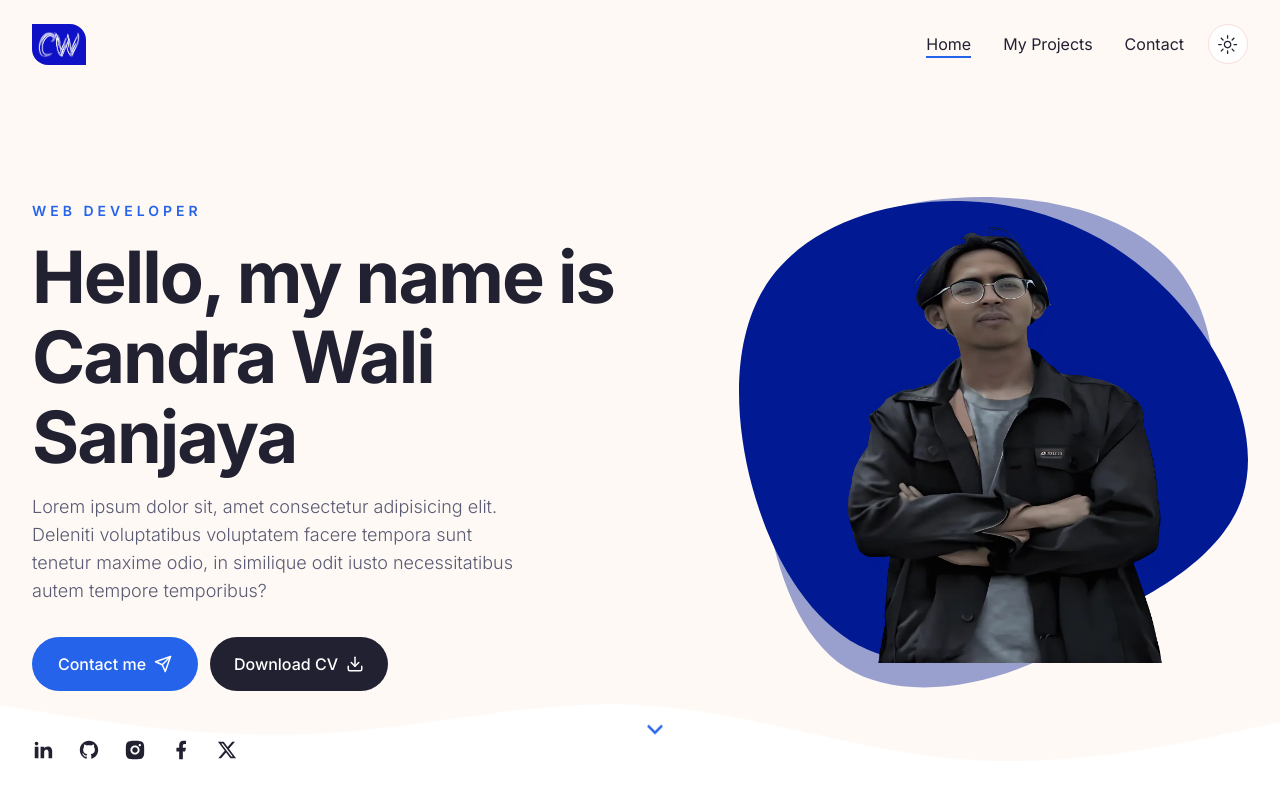
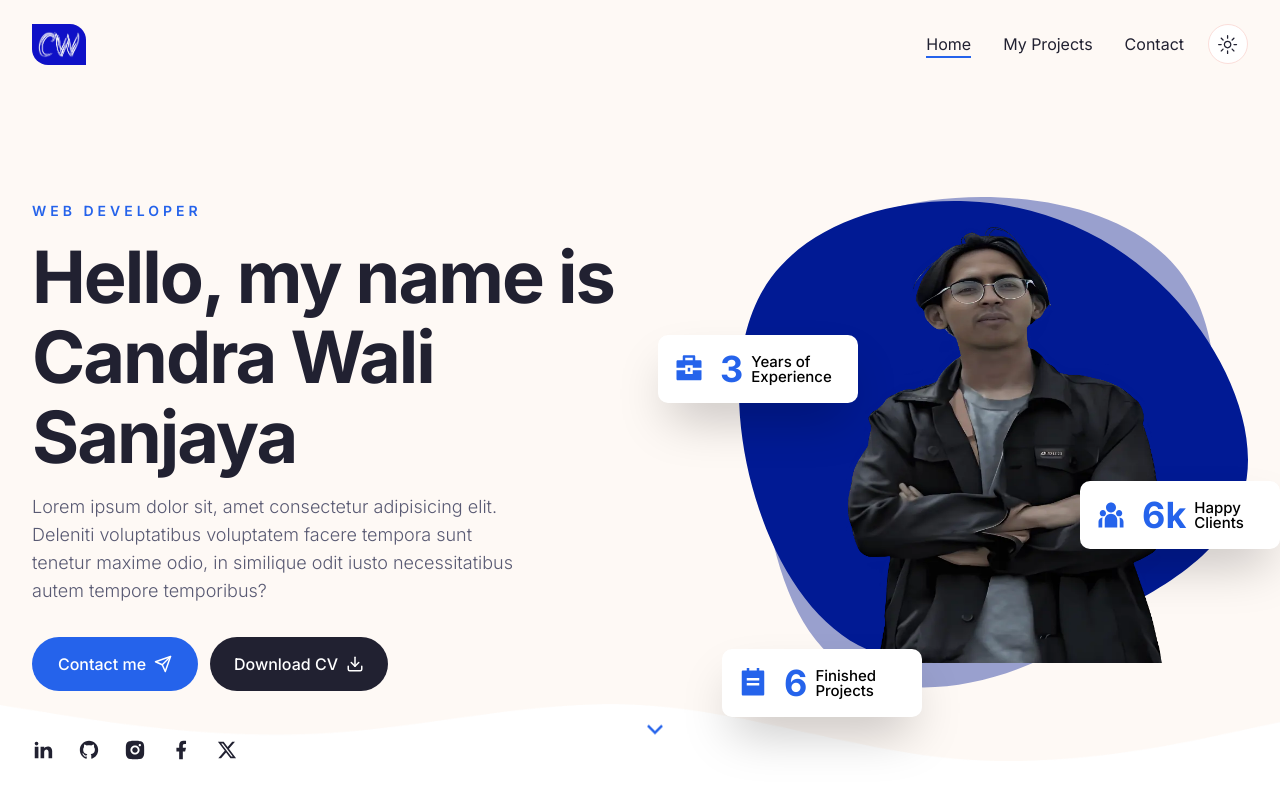
Before and after one commit to chndrwali/portfolio-v2, a Next.js app: page / in a window 1280 px wide. Shown: the top 798 px of the page. Built offline with nearby package versions, Linux system fonts and the light colour scheme.

Commit message:
add: badge

```diff
--- a/app/globals.css
+++ b/app/globals.css
@@ -66,3 +66,7 @@
 .subtitle {
   @apply text-muted-foreground text-lg mb-8 font-light;
 }
+
+.badge {
+  @apply z-10 w-[200px] h-[68px] bg-white dark:backdrop-blur-[44px] shadow-2xl p-4 rounded-[10px] flex items-center gap-x-4;
+}
--- a/components/Hero/Badge.jsx
+++ b/components/Hero/Badge.jsx
@@ -1,5 +1,21 @@
-const Badge = () => {
-    return ( <>Badge</> );
+'use client'
+
+import CountUp from "react-countup";
+const Badge = ({containerStyles, icon, endCountNum, endCountText, badgeText}) => {
+    return (
+        <div className={`badge ${containerStyles}`}>
+            <div className="text-3xl text-primary">
+                {icon}
+            </div>
+            <div className="flex items-center gap-x-2">
+                <div className="text-4xl leading-none font-bold text-primary">
+                    <CountUp end={endCountNum} delay={1} duration={4}  />
+                    {endCountText}
+                </div>
+                <div className="max-w-[70px] leading-none text-[15px] font-medium text-black">{badgeText}</div>
+            </div>
+        </div>
+     );
 }
 
 export default Badge;
--- a/components/Hero/Hero.jsx
+++ b/components/Hero/Hero.jsx
@@ -35,9 +35,31 @@
                         Download CV <Download size={18}/>
                     </Button>
                    </div>
-                   <Socials containerStyles='flex gap-x-6 mx-auto xl:mx-0' iconsStyles='text-foreground text-[22px] hover:text-primary transition-all' />
+                   <Socials
+                   containerStyles='flex gap-x-6 mx-auto xl:mx-0'
+                   iconsStyles='text-foreground text-[22px] hover:text-primary transition-all'
+                   />
                 </div>
                 <div className="hidden xl:flex relative">
+                    <Badge
+                    containerStyles='absolute top-[24%] -left-[5rem]'
+                    icon={<RiBriefcase4Fill />}
+                    endCountNum={3}
+                    badgeText='Years of Experience'
+                    />
+                    <Badge
+                    containerStyles='absolute top-[80%] -left-[1rem]'
+                    icon={<RiTodoFill/>}
+                    endCountNum={6}
+                    badgeText='Finished Projects'
+                    />
+                    <Badge
+                    containerStyles='absolute top-[50%] -right-8'
+                    icon={<RiTeamFill/>}
+                    endCountNum={6}
+                    endCountText='k'
+                    badgeText='Happy Clients'
+                    />
                     <div className="bg-hero_shape2_light dark:bg-hero_shape2_dark w-[500px] h-[500px] bg-no-repeat absolute -top-1 -right-2"></div>
                     <DevImg containerStyles='bg-hero_shape w-[510px] h-[462px] bg-no-repeat relative bg-bottom' imgSrc='/hero/developer.webp'  />
                 </div>
```
